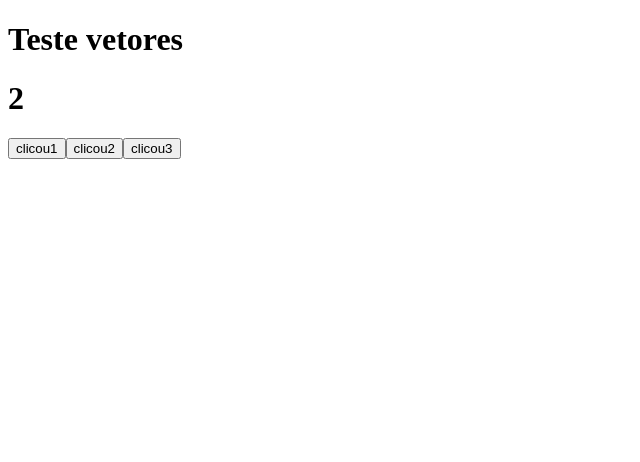
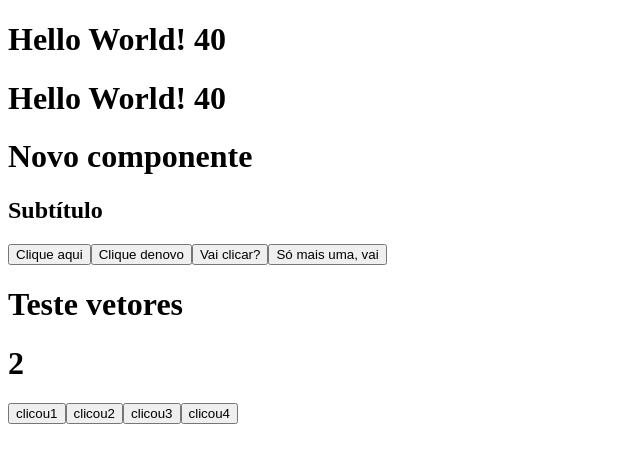
Before and after one commit to PedroGiacomin/quick-note-ex, a React (Create React App) app: page / in a window 1280 px wide. Shown: the top 462 px of the page, without its empty margins (0-640 px from the left). Built offline with nearby package versions, Linux system fonts and the light colour scheme.

Commit message:
Prática com vetores
Algumas funções para percorrer vetores. O erro do commit anterior não tinha nada a ver, não estava dando certo por causa de um erro sintaxe.

```diff
--- a/src/App.js
+++ b/src/App.js
@@ -1,5 +1,5 @@
 import React from 'react';
-//import NewComponente from './HelloWorld';
+import NewComponente from './HelloWorld';
 
 /* O React permite desenvolver separadamente os componentes
  * de uma pagina web. Ao executar uma acao em um desses componentes,
@@ -11,13 +11,27 @@ import React from 'react';
  * Geralmente cada componente tem seu proprio arquivo.
 */
 
+//--- EXEMPLOS DE: COMPONENTES, FUNCOES E VARIAVEIS ---//
 function App() {
 
-  const vetor1 = [1, 2, 3, "string", 4, 5, 6];
+  function clicou(){
+    alert("Clicaste?");
+  }
+
+  function clicou_param(exibicao){
+    alert(exibicao);
+  }
+
+  //Uma variavel pode armazenar uma funcao
+  const funcao = () => {
+    alert("Mar tu clica demais");
+  }
+
+  let vetor1 = [1, 2, 3, "string", 4, 5, 6];
 
   function clicou1(){
     //Imprime o vetor todo de uma vez
-    alert("Alert");
+    console.log(vetor1);
   }
 
   function clicou2(){
@@ -29,81 +43,76 @@ function App() {
 
   function clicou3(){
     //Percorre o vetor usando forEach
-    //forEach recebe uma funcao callback cujos parametros sao
-    //primeiro o elemento e segundo a posicao dele no vetor
+    //forEach recebe uma funcao callback cujos parametros sao:
+    //primeiro -> o elemento ; segundo -> a posicao dele no vetor
 
+    //Usando arrow function
     vetor1.forEach((elemento, posicao) => {
         console.log(elemento + " " + posicao + " :)");
         }
+    )
+
+    function auxiliar(elemento, posicao){
+      console.log(elemento + " " + posicao + " :)");
+    }
+
+    //Usando uma funcao pre definida
+    vetor1.forEach(auxiliar);
+  }
+
+  let numeros = [1, 2, 3, 4];
+  function clicou4(){
+    //O map nao so percorre o vetor, ele retorna elementos novos
+    //A estrutura da funcao eh igual a do foreach
+    numeros = numeros.map((elemento) => {
+      return elemento * 2;
+    });
+
+    console.log(numeros);
+  }
+
+  return (
+    <div>
+      <Title></Title>
+      <Title/>
+      <NewComponente/>
+
+      {/* Usando uma funcao dentro da tag JSX */}
+      <button onClick={clicou}>Clique aqui</button>
+
+      {/* Usando uma arrow function*/}
+      <button
+        onClick={() => {
+          alert("Clicaste mermo?");
+        }}
+      >
+        Clique denovo
+      </button>
+
+      {/* Usando uma variavel que armazena uma funcao*/}
+      <button onClick={funcao}>Vai clicar?</button>
+
+      {/* Usando uma funcao que recebe um parametro */}
+      <button onClick={() => clicou_param("Previsível")}>
+        Só mais uma, vai
+      </button>
+
+      <h1>Teste vetores</h1>
+      <h1>{vetor1[1]}</h1>
+      <button onClick={clicou1}>clicou1</button>
+
+      <button onClick={clicou2}>clicou2</button>
+
+      <button onClick={clicou3}>clicou3</button>
+
+      <button onClick={clicou4}>clicou4</button>
+
+      </div>
     );
   }
 
-  return(
-    <div>
-      <h1>Teste vetores</h1>
-      <h1>{vetor1[1]}</h1>
-      <button onClick={() => clicou1}>clicou1</button>
+//Novo componente
 
-      <button onClick={() => clicou2}>clicou2</button>
-
-      <button onClick={() => clicou3}>clicou3</button>
-    </div>
-  )
-}
-
-export default App;
-
-
-//--- EXEMPLOS DE: COMPONENTES, FUNCOES E VARIAVEIS ---//
-//function App() {
-
-  /*
-  function clicou(){
-    alert("Clicaste?");
-  }
-
-  function clicou2(exibicao){
-    alert(exibicao);
-  }
-
-  //Uma variavel pode armazenar uma funcao
-  const funcao = () => {
-    alert("Mar tu clica demais");
-  }
-  */
-
-  //return (
-  //  <div>
-  //    <Title></Title>
-  //    <Title/>
-  //    <NewComponente/>
-  //
-  //    {/* Usando uma funcao dentro da tag JSX */}
-  //    <button onClick={clicou}>Clique aqui</button>
-  //
-  //    {/* Usando uma arrow function*/}
-  //    <button
-  //      onClick={() => {
-  //        alert("Clicaste mermo?");
-  //      }}
-  //    >
-  //      Clique denovo
-  //    </button>
-  //
-  //    {/* Usando uma variavel que armazena uma funcao*/}
-  //    <button onClick={funcao}>Vai clicar?</button>
-  //
-  //    {/* Usando uma funcao que recebe um parametro */}
-  //    <button onClick={() => clicou2("Previsível")}>
-  //      Só mais uma, vai
-  //    </button>
-  //
-  //    </div>
-  //  );
-  //}
-
-//Novo componente
-/*
 function Title(){
   const frase = "Hello World!";
   const numero = 40;
@@ -113,4 +122,3 @@ function Title(){
 }
 
 export default App;
-*/
```
